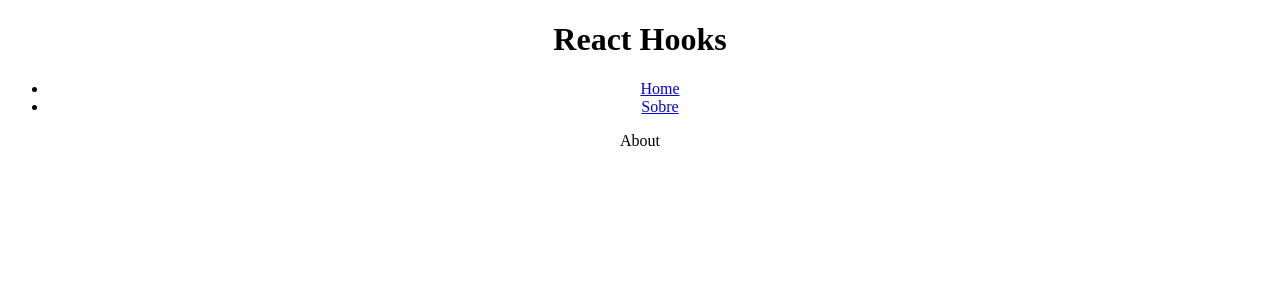
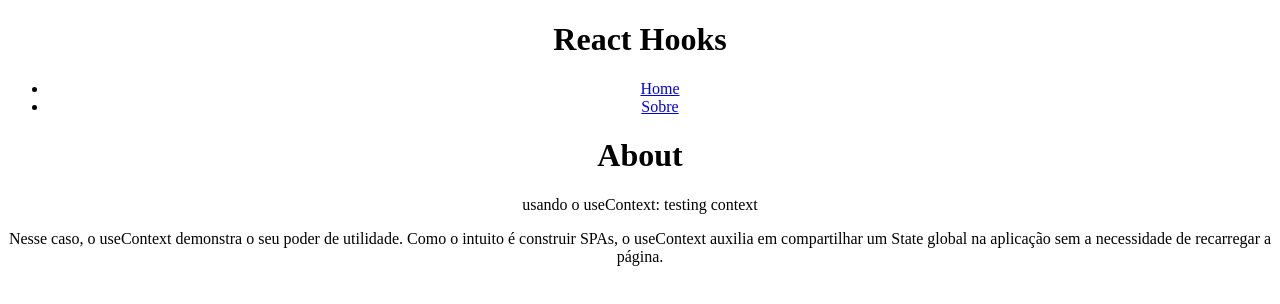
Before and after one commit to jpcchaves/Curso-ReactJS, a React (Create React App) app in the folder 10_HOOKS/reacthooks/: page /about in a window 1280 px wide. Shown: the top 304 px of the page. Built offline with nearby package versions, Linux system fonts and the light colour scheme.

Commit message:
useContext hook

```diff
--- a/10_HOOKS/reacthooks/src/App.js
+++ b/10_HOOKS/reacthooks/src/App.js
@@ -2,6 +2,8 @@ import "./App.css";
 
 // Router
 import { BrowserRouter, Routes, Route, Link } from "react-router-dom";
+
+import { HookUseContext } from "./components/HookUseContext";
 
 // pages
 import Home from "./Pages/Home";
@@ -10,6 +12,7 @@ import About from "./Pages/About";
 function App() {
   return (
     <div className="App">
+      <HookUseContext>
         <h1>React Hooks</h1>
         <BrowserRouter>
           <ul>
@@ -25,6 +28,7 @@ function App() {
             <Route path="/about" element={<About />} />
           </Routes>
         </BrowserRouter>
+      </HookUseContext>
     </div>
   );
 }
--- a/10_HOOKS/reacthooks/src/Pages/About.js
+++ b/10_HOOKS/reacthooks/src/Pages/About.js
@@ -1,7 +1,19 @@
 import React from "react";
 
+// useContext
+import { useContext } from "react";
+import { SomeContext } from "../components/HookUseContext";
+
 const About = () => {
-  return <div>About</div>;
+  const { contextValue } = useContext(SomeContext);
+
+  return <div>
+    <h1>About</h1>
+    <p>
+      usando o useContext: {contextValue}
+    </p>
+    <p>Nesse caso, o useContext demonstra o seu poder de utilidade. Como o intuito é construir SPAs, o useContext auxilia em compartilhar um State global na aplicação sem a necessidade de recarregar a página. </p>
+  </div>;
 };
 
 export default About;
--- a/10_HOOKS/reacthooks/src/Pages/Home.js
+++ b/10_HOOKS/reacthooks/src/Pages/Home.js
@@ -3,12 +3,21 @@ import HooksUseReducer from "../components/HooksUseReducer";
 import HookUseEffect from "../components/HookUseEffect";
 import HookUseState from "../components/HookUseState";
 
+// useContext
+import { useContext } from "react";
+import { SomeContext } from "../components/HookUseContext";
+
 const Home = () => {
+  const {contextValue} = useContext(SomeContext)
+
   return (
     <div>
       <HookUseState />
       <HooksUseReducer />
       <HookUseEffect />
+      <h2>useContext</h2>
+      <p>Valor do contexto: {contextValue}</p>
+      <hr />
     </div>
   );
 };
--- /dev/null
+++ b/10_HOOKS/reacthooks/src/components/HookUseContext.js
@@ -0,0 +1,15 @@
+import { createContext } from "react";
+
+export const SomeContext = createContext()
+
+export const HookUseContext = ({children}) => {
+
+    const contextValue = "testing context"
+
+    return (
+        <SomeContext.Provider value={({contextValue})}>
+            {children}
+        </SomeContext.Provider>
+    )
+
+}
```
Lines whose indentation alone changed are shown as unchanged.
